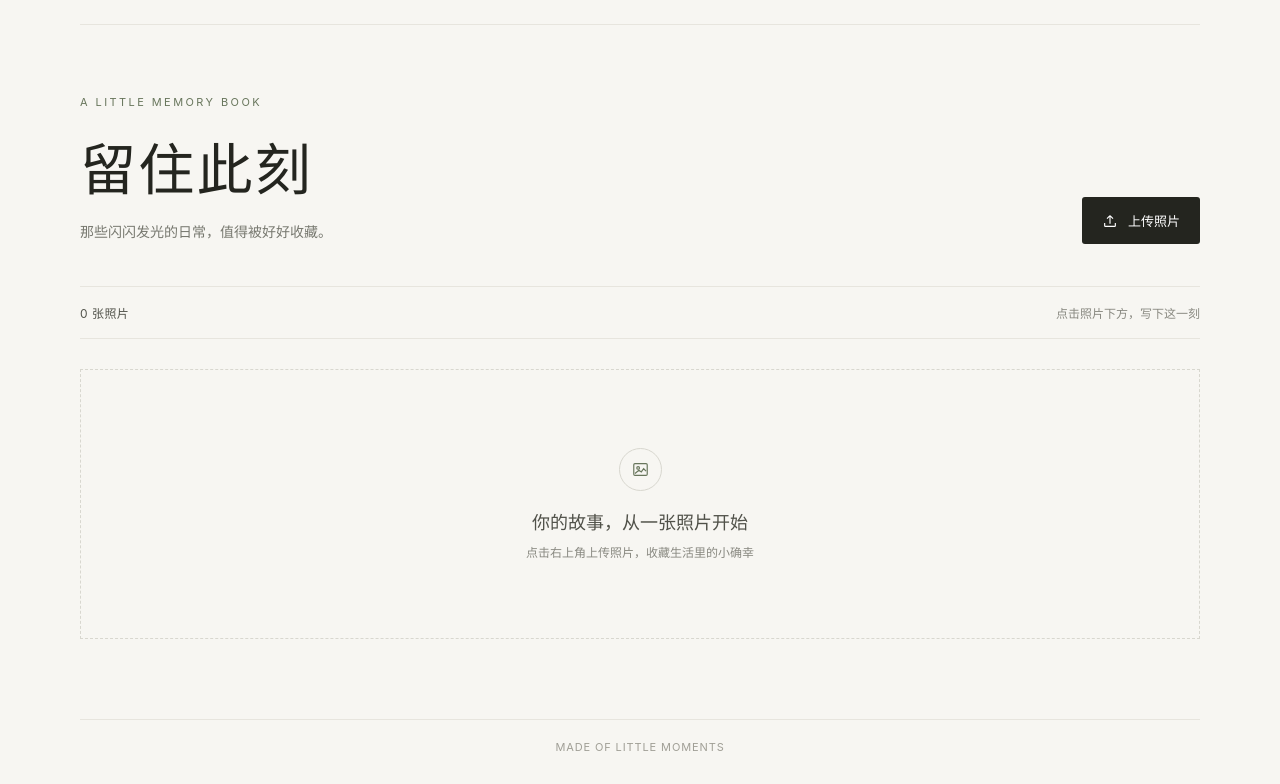
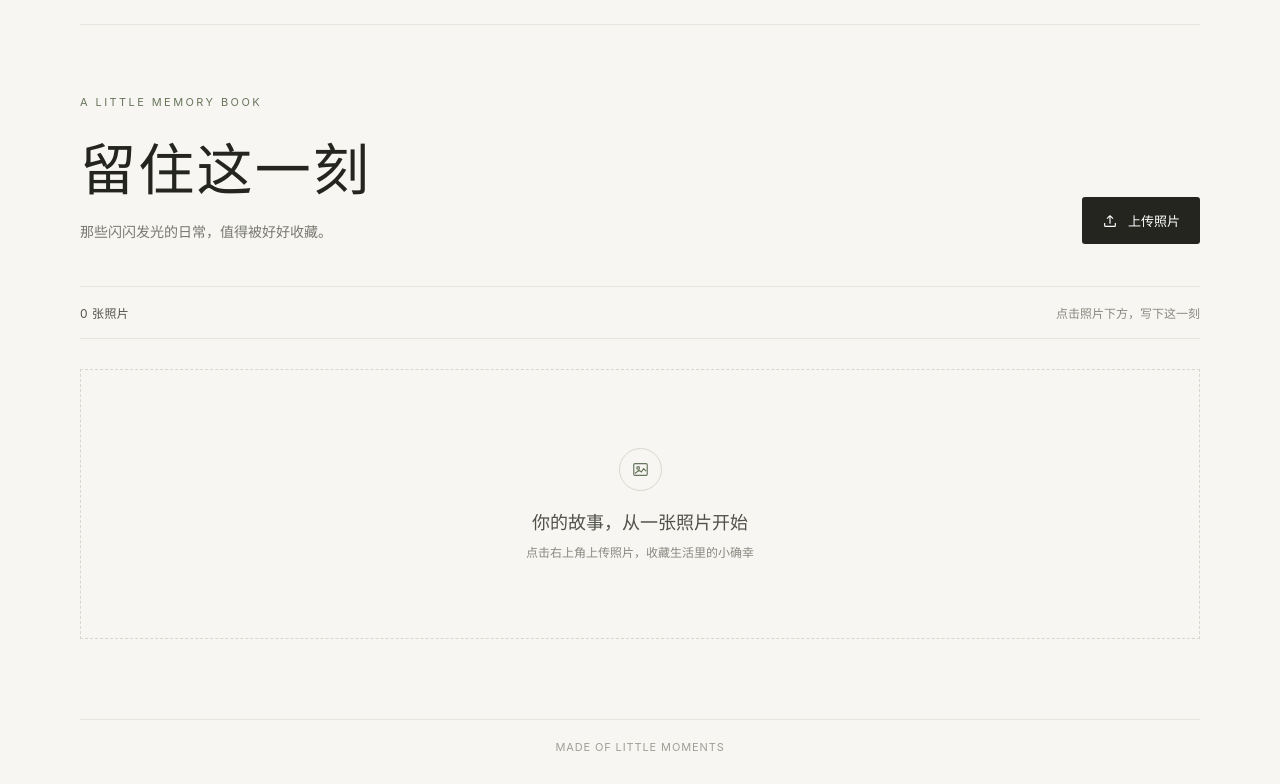
Before and after one commit to GuiShucheng/codex-imageweb, a plain HTML site: page index.html in a window 1280 px wide. Shown: the part 59-843 px from the top of the page. Drawn offline with Linux system fonts and the light colour scheme.

Commit message:
Refine gallery headline

```diff
--- a/index.html
+++ b/index.html
@@ -55,7 +55,7 @@
     </header>
     <main>
       <section class="intro">
-        <div><div class="eyebrow">A LITTLE MEMORY BOOK</div><h1>留住此刻</h1><p class="subtitle">那些闪闪发光的日常，值得被好好收藏。</p></div>
+        <div><div class="eyebrow">A LITTLE MEMORY BOOK</div><h1>留住这一刻</h1><p class="subtitle">那些闪闪发光的日常，值得被好好收藏。</p></div>
         <button class="upload" id="uploadButton" type="button">
           <svg viewBox="0 0 24 24" fill="none" stroke="currentColor" stroke-width="1.7" aria-hidden="true"><path d="M12 16V4m0 0L7.5 8.5M12 4l4.5 4.5M4 15v4a1 1 0 001 1h14a1 1 0 001-1v-4"/></svg>
           上传照片
```
